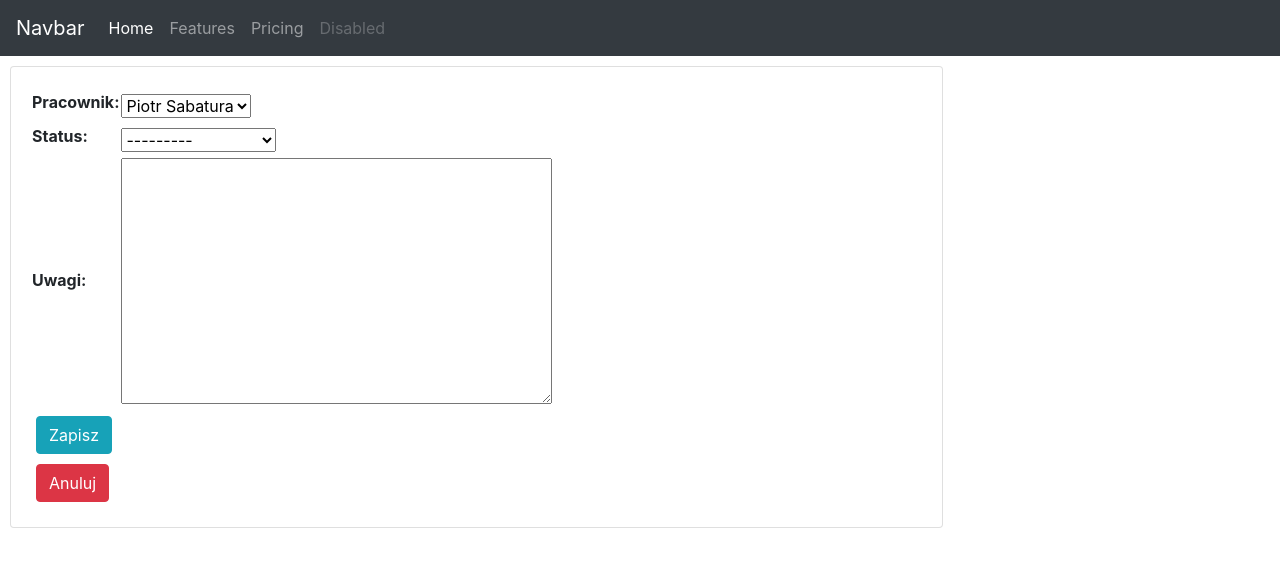
After one commit to djzib0/order_management-django, a Django app: page /edit_orders/1/ in a window 1280 px wide. The commit adds this page. Shown: the top 567 px of the page. Run offline with Django 4.2, Linux system fonts and the light colour scheme; data comes from the database, SQL or seed files in the repository; both versions use the stored data as it was before the commit.

Commit message:
added Order edit view and corresponding template

```diff
--- a/order_management/order_app/forms.py
+++ b/order_management/order_app/forms.py
@@ -1,5 +1,5 @@
 from django import forms
-from .models import Employee, OrderProduct
+from .models import Employee, OrderProduct, Order
 
 class AddUserForm(forms.ModelForm):
     class Meta:
@@ -21,4 +21,16 @@ class OrderProductForm(forms.ModelForm):
             'product': 'Nazwa',
             'quantity': 'Ilość',
         }
+
         exclude = ['order']
+
+
+class OrderForm(forms.ModelForm):
+    class Meta:
+        model = Order
+        fields = '__all__'
+        labels = {'employee': 'Pracownik',
+                  'status': 'Status',
+                  'note': 'Uwagi',
+                  }
+        exclude = ['date_created', 'product']
--- a/order_management/order_app/models.py
+++ b/order_management/order_app/models.py
@@ -36,7 +36,7 @@ class Product(models.Model):
 
 class Order(models.Model):
     STATUS = (
-        ('W trakcie zamówienia', 'W trakcie zamówienia'),
+        ('W przygotowaniu', 'W przygotowaniu'),
         ('Zamówiono', 'Zamówiono'),
         ('Dostarczono', 'Dostarczono'),
     )
@@ -44,8 +44,7 @@ class Order(models.Model):
     product = models.ManyToManyField(Product, through="OrderProduct")
     date_created = models.DateTimeField(auto_now_add=True)
     status = models.CharField(max_length=200, choices=STATUS, null=True)
-    note = models.CharField(max_length=1000, null=True, blank=True)
-    note1 = models.CharField(max_length=1000, null=True, blank=True)
+    note = models.TextField(max_length=1000, null=True, blank=True)
 
     def __str__(self):
         return f"{self.id}"
--- /dev/null
+++ b/order_management/order_app/templates/order_app/edit_order.html
@@ -0,0 +1,21 @@
+{% extends 'order_app/base.html' %}
+
+{% block content %}
+
+<div class="row">
+    <div class="col-md-9">
+        <div class="card card-body" style="margin: 10px;">
+            <form method="POST" action="{% url 'order_app:edit_order' order.id %}">
+                <table class="nav-item">
+                    <th></th>
+                    <th></th>
+                {% csrf_token %}
+                {{ form.as_table }}
+                </table>
+              <button class="btn btn-info" type="submit" style="margin: 5px;">Zapisz</button>
+            </form>
+            <a href="{% url 'order_app:orders' %}"><button class="btn btn-danger" style="margin: 5px;">Anuluj</button></a>
+        </div>
+    </div>
+</div>
+{% endblock content %}
--- a/order_management/order_app/templates/order_app/edit_order_product.html
+++ b/order_management/order_app/templates/order_app/edit_order_product.html
@@ -14,7 +14,7 @@
                 </table>
                 <button class="btn btn-info" type="submit" style="margin: 5px;">Zapisz</button>
             </form>
-            <a href="{% url 'order_app:order' order.id %}"><button class="btn btn-danger" type="submit" style="margin: 5px;">Anuluj</button></a>
+            <a href="{% url 'order_app:order' order.id %}"><button class="btn btn-danger" style="margin: 5px;">Anuluj</button></a>
         </div>
     </div>
 </div>
--- a/order_management/order_app/templates/order_app/orders.html
+++ b/order_management/order_app/templates/order_app/orders.html
@@ -21,7 +21,7 @@
       <td>{{ order.employee }}</td>
       <td>{{ order.status }}</td>
       <td><a href="{% url 'order_app:order' order.id %}">Zobacz</a></td>
-      <td><a href="">Edytuj</a></td>
+      <td><a href="{% url 'order_app:edit_order' order.id %}">Edytuj</a></td>
       <td><a href="">Usuń</a></td>
     </tr>
     {% endfor %}
--- a/order_management/order_app/urls.py
+++ b/order_management/order_app/urls.py
@@ -9,6 +9,7 @@ urlpatterns = [
     path('add_user/', addUserView, name='add_user'),
     path('orders/', ordersView, name='orders'),
     path('orders/<int:order_pk>/', orderView, name='order'),
+    path('edit_orders/<int:order_pk>/', editOrderView, name='edit_order'),
     path('orders/add_order_product/<int:order_pk>/', addOrderProductView, name='add_order_product'),
     path('orders/edit_order_product/<int:order_product_pk>/', editOrderProductView, name='edit_order_product'),
     path('orders/delete_order_product/<int:order_product_pk>/', deleteOrderProduct, name='delete_order_product'),
--- a/order_management/order_app/views.py
+++ b/order_management/order_app/views.py
@@ -1,7 +1,7 @@
 from django.shortcuts import render, redirect
 from django.db.models import Count, Sum, F
 from .models import *
-from .forms import AddUserForm, OrderProductForm
+from .forms import AddUserForm, OrderProductForm, OrderForm
 
 # Create your views here.
 def indexView(request):
@@ -12,13 +12,13 @@ def indexView(request):
     total_employees = employees.count()
     total_orders = orders.count()
     STATUS = (
-        ('W trakcie zamówienia', 'W trakcie zamówienia'),
+        ('W przygotowaniu', 'W przygotowaniu'),
         ('Zamówiono', 'Zamówiono'),
         ('Dostarczono', 'Dostarczono'),
     )
-    pending = orders.filter(status='W trakcie zamówienia').count()
-    ordered = orders.filter(status='Zamówione').count()
-    delivered = orders.filter(status='Dostarczone').count()
+    pending = orders.filter(status='W przygotowaniu').count()
+    ordered = orders.filter(status='Zamówiono').count()
+    delivered = orders.filter(status='Dostarczono').count()
 
     context = {'orders': orders,
                'total_employees': total_employees,
@@ -54,6 +54,23 @@ def orderView(request, order_pk):
                'order_total_value': order_total_value,
                }
     template = 'order_app/order.html'
+    return render(request, template, context)
+
+
+def editOrderView(request, order_pk):
+    order = Order.objects.get(id=order_pk)
+    if request.method != 'POST':
+        form = OrderForm(instance=order)
+    else:
+        form = OrderForm(instance=order, data=request.POST)
+        if form.is_valid():
+            form.save()
+            return redirect('order_app:orders')
+
+    context = {'form': form,
+               'order': order,
+               }
+    template = 'order_app/edit_order.html'
     return render(request, template, context)
 
 
```
Also changed, not shown: order_management/db.sqlite3.
